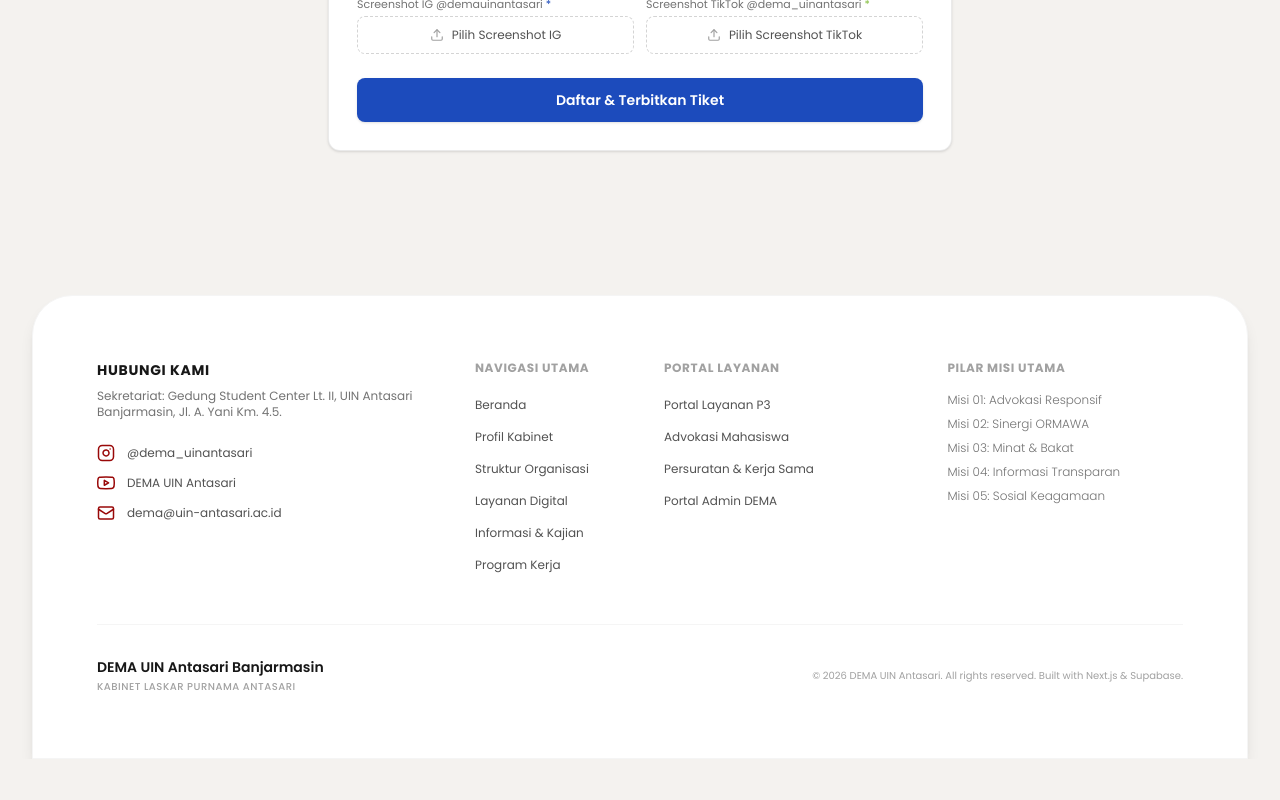
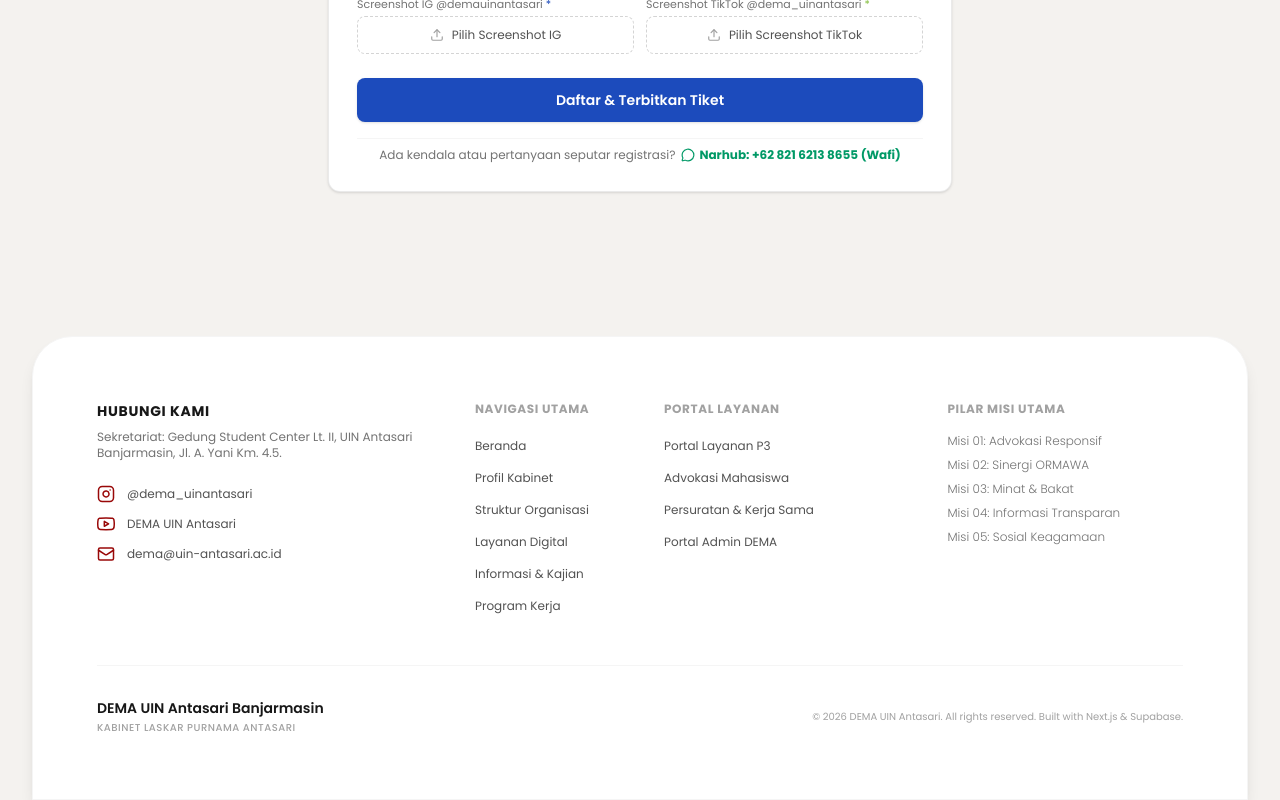
Before and after one commit to ihsanelfikrie/dema-uinantasari-web, a Next.js app: page /event/antasari-media-lab in a window 1280 px wide. Shown: the part 886-1686 px from the top of the page. Before the commit the page ends 1645 px from the top, so only its background shows below. Built offline with nearby package versions, Linux system fonts and the light colour scheme.

Commit message:
feat: cantumkan kontak narahubung WhatsApp Wafi (+62 821 6213 8655) di laman tiket dan pendaftaran

```diff
--- a/src/app/event/antasari-media-lab/page.tsx
+++ b/src/app/event/antasari-media-lab/page.tsx
@@ -10,7 +10,8 @@ import {
   FileCheck2,
   X,
   Search,
-  CheckCircle2
+  CheckCircle2,
+  MessageCircle
 } from "lucide-react";
 import TicketCard, { TicketData } from "@/components/event/TicketCard";
 import { createClient } from "@/lib/supabase/client";
@@ -697,6 +698,20 @@ export default function AntasariMediaLabPage() {
                   )}
                 </button>
               </div>
+
+              {/* Narhub Contact Assistance Note */}
+              <div className="pt-2 border-t border-neutral-100 dark:border-neutral-800/80 text-center text-xs text-neutral-500 flex flex-wrap items-center justify-center gap-1.5">
+                <span>Ada kendala atau pertanyaan seputar registrasi?</span>
+                <a
+                  href="https://wa.me/6282162138655?text=Halo%20Kak%20Wafi%20(Panitia%20Antasari%20Media%20Lab),%20saya%20ingin%20bertanya%20seputar%20pendaftaran"
+                  target="_blank"
+                  rel="noopener noreferrer"
+                  className="font-bold text-emerald-600 dark:text-emerald-400 hover:underline inline-flex items-center gap-1"
+                >
+                  <MessageCircle className="w-3.5 h-3.5" />
+                  <span>Narhub: +62 821 6213 8655 (Wafi)</span>
+                </a>
+              </div>
             </form>
           </div>
         )}
--- a/src/components/event/TicketCard.tsx
+++ b/src/components/event/TicketCard.tsx
@@ -447,9 +447,11 @@ export default function TicketCard({ data, onReset }: TicketCardProps) {
     setRetryCount((prev) => prev + 1);
   };
 
-  // Pre-filled WhatsApp Hotline Message
-  const whatsappUrl = `https://wa.me/6281251390499?text=${encodeURIComponent(
-    `Halo Panitia Antasari Media Lab DEMA UIN Antasari,\n\nSaya ingin mengonfirmasi pendaftaran saya:\n- Nama: ${data.nama}\n- NIM: ${data.nim}\n- Delegasi: ${data.delegasi}\n- ID Tiket: ${data.ticketId}\n\nMohon bantu verifikasi tiket saya. Terima kasih!`
+  // Pre-filled WhatsApp Narahubung Hotline (Wafi)
+  const narhubPhone = "6282162138655";
+  const narhubDisplay = "+62 821 6213 8655 (Wafi)";
+  const whatsappUrl = `https://wa.me/${narhubPhone}?text=${encodeURIComponent(
+    `Halo Kak Wafi (Narahubung Antasari Media Lab DEMA UIN Antasari),\n\nSaya ingin berkonsultasi mengenai tiket / pendaftaran saya:\n- Nama: ${data.nama}\n- NIM: ${data.nim}\n- Delegasi: ${data.delegasi}\n- ID Tiket: ${data.ticketId}\n\nKendala/pertanyaan saya:\n...`
   )}`;
 
   return (
@@ -597,7 +599,7 @@ export default function TicketCard({ data, onReset }: TicketCardProps) {
               className="inline-flex items-center justify-center gap-2 px-4 py-3 rounded-xl font-semibold text-xs sm:text-sm text-emerald-700 bg-emerald-50 border border-emerald-300 hover:bg-emerald-100 transition-colors shadow-xs"
             >
               <MessageCircle className="w-4 h-4" />
-              <span>Bantuan Panitia (WA)</span>
+              <span>Bantuan Narhub Wafi (WA)</span>
             </a>
           </div>
         </div>
@@ -750,12 +752,51 @@ export default function TicketCard({ data, onReset }: TicketCardProps) {
             rel="noopener noreferrer"
             className="text-[11px] font-bold text-emerald-800 hover:underline inline-flex items-center gap-1 shrink-0"
           >
-            <HelpCircle className="w-3.5 h-3.5" />
-            <span>Hubungi Panitia AML</span>
+            <MessageCircle className="w-3.5 h-3.5" />
+            <span>Chat Narhub: +62 821 6213 8655 (Wafi)</span>
             <ExternalLink className="w-3 h-3" />
           </a>
         </div>
       </div>
+
+      {/* Dedicated Narahubung Resmi Card */}
+      <div className="rounded-2xl border-2 border-emerald-400/80 bg-gradient-to-r from-emerald-50 via-teal-50/40 to-white dark:from-emerald-950/30 dark:via-neutral-900 dark:to-neutral-900 p-5 sm:p-6 shadow-sm flex flex-col sm:flex-row items-start sm:items-center justify-between gap-4">
+        <div className="flex items-start gap-3.5">
+          <div className="w-11 h-11 rounded-2xl bg-emerald-600 text-white flex items-center justify-center shrink-0 shadow-md shadow-emerald-600/20 mt-0.5">
+            <MessageCircle className="w-6 h-6" />
+          </div>
+          <div>
+            <div className="flex flex-wrap items-center gap-2">
+              <h4 className="text-sm sm:text-base font-bold text-neutral-900 dark:text-white">
+                Pusat Bantuan & Narahubung Tiket
+              </h4>
+              <span className="px-2.5 py-0.5 rounded-full text-[10px] font-extrabold bg-emerald-100 text-emerald-800 dark:bg-emerald-900/60 dark:text-emerald-300 border border-emerald-300/60">
+                Official Narhub
+              </span>
+            </div>
+            <p className="text-xs text-neutral-600 dark:text-neutral-400 mt-1 leading-relaxed">
+              Jika mengalami kendala mengunduh tiket, kesalahan penulisan data Nama/NIM/Delegasi, atau ada pertanyaan seputar acara, silakan hubungi Narahubung Panitia:
+            </p>
+            <div className="mt-2 flex flex-wrap items-center gap-x-2 gap-y-1 text-xs">
+              <span className="text-neutral-500 font-medium">Narahubung (Narhub):</span>
+              <span className="font-extrabold text-emerald-700 dark:text-emerald-400 font-mono text-sm sm:text-base">
+                +62 821 6213 8655 (Wafi)
+              </span>
+            </div>
+          </div>
+        </div>
+
+        <a
+          href={whatsappUrl}
+          target="_blank"
+          rel="noopener noreferrer"
+          className="w-full sm:w-auto inline-flex items-center justify-center gap-2 px-5 py-3.5 rounded-xl font-bold text-xs sm:text-sm text-white bg-emerald-600 hover:bg-emerald-700 shadow-md shadow-emerald-600/20 active:scale-95 transition-all shrink-0 cursor-pointer"
+        >
+          <MessageCircle className="w-4 h-4" />
+          <span>Chat WhatsApp (Wafi)</span>
+          <ExternalLink className="w-3.5 h-3.5" />
+        </a>
+      </div>
     </div>
   );
 }
```
